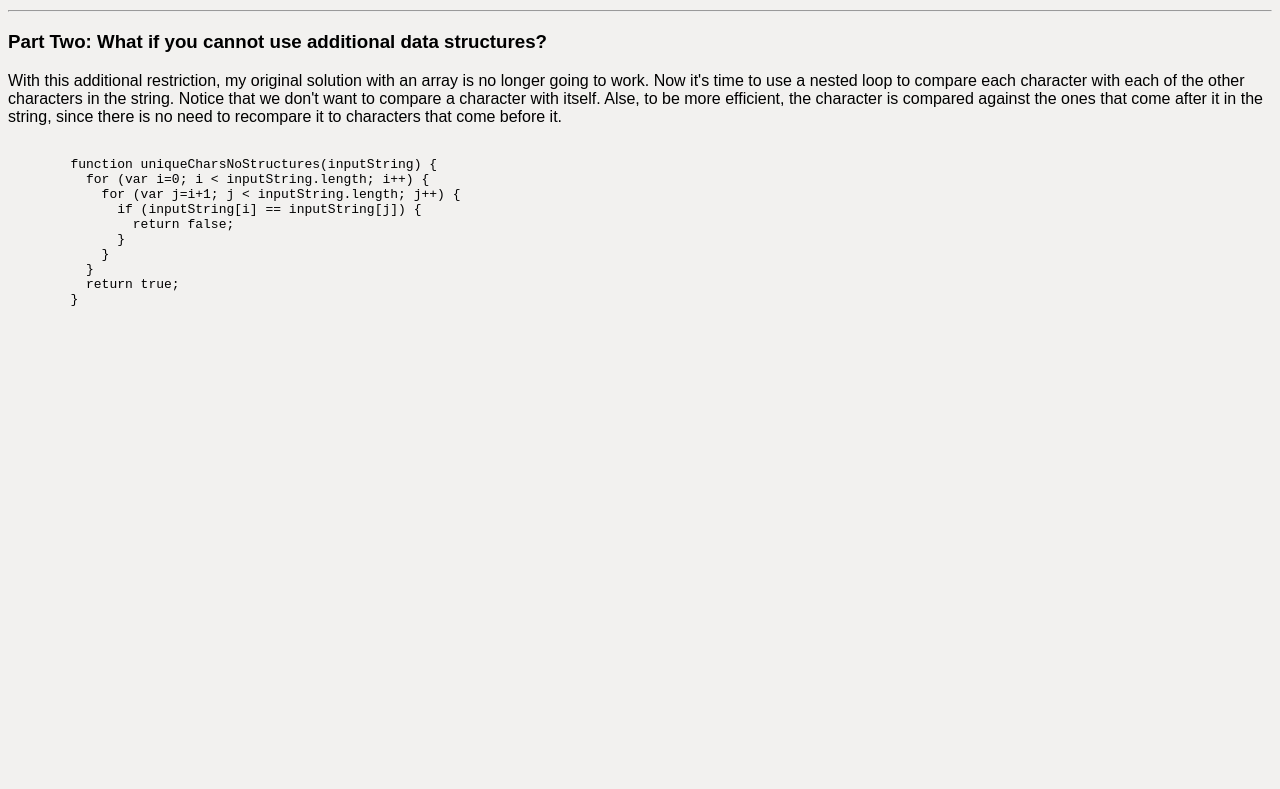
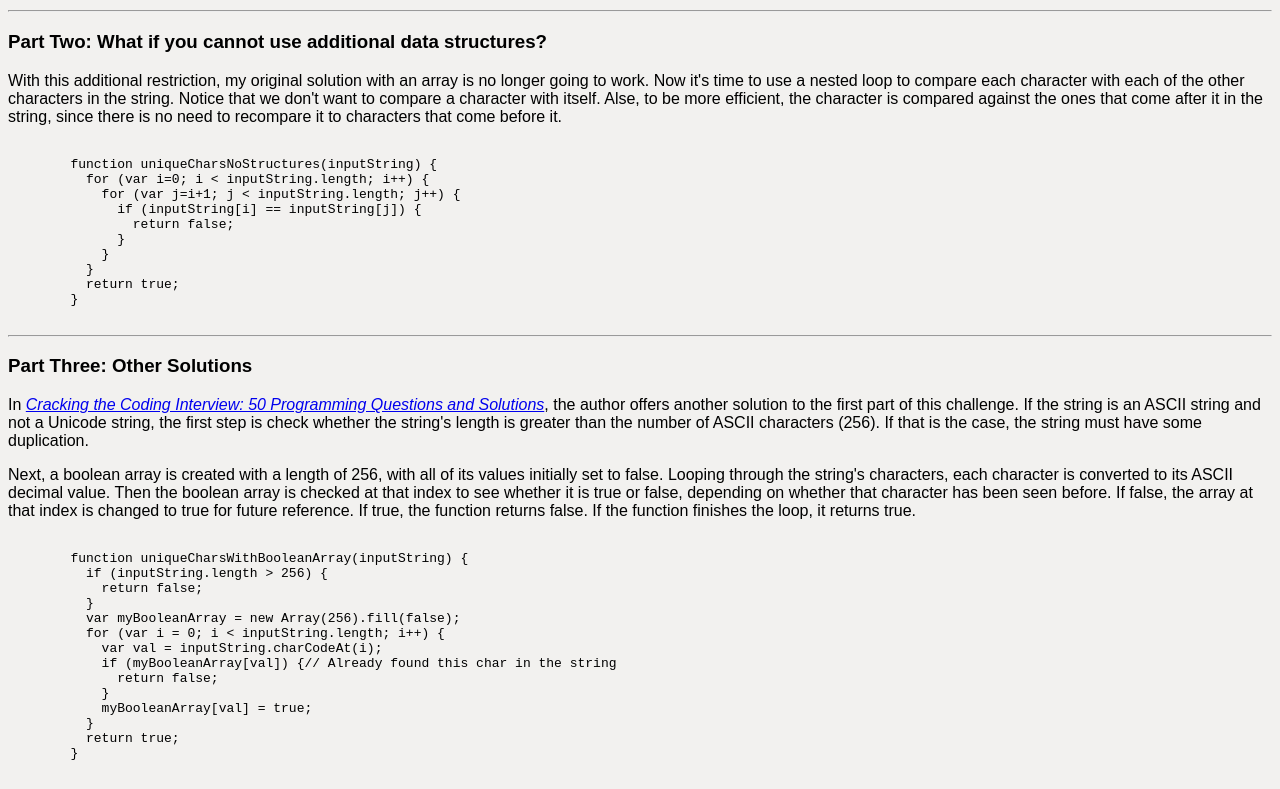
Before and after one commit to ethyl2/coding_challenges, a plain HTML site: page index.html in a window 1280 px wide. Shown: the part 662-1451 px from the top of the page. Before the commit the page ends 997 px from the top, so only its background shows below. Drawn offline with Linux system fonts and the light colour scheme.

Commit message:
feat: Add boolean array solution

```diff
--- a/app.js
+++ b/app.js
@@ -38,3 +38,18 @@ function uniqueCharsNoStructures(inputString) {
   }
   return true;
 }
+
+function uniqueCharsWithBooleanArray(inputString) {
+  if (inputString.length > 256) {
+    return false;
+  }
+  var myBooleanArray = new Array(256).fill(false);
+  for (var i = 0; i < inputString.length; i++) {
+    var val = inputString.charCodeAt(i);
+    if (myBooleanArray[val]) {// Already found this char in the string
+      return false;
+    }
+    myBooleanArray[val] = true;
+  }
+  return true;
+}
--- a/index.html
+++ b/index.html
@@ -72,6 +72,42 @@
           return true;
         }
       </pre></code>
+
+      <hr>
+      <h3>Part Three: Other Solutions</h3>
+
+      <p>In <a href="https://www.amazon.com/Cracking-Coding-Interview-Programming-Questions/dp/0984782850" target="_blank">
+        <em>Cracking the Coding Interview: 50 Programming Questions and Solutions</em></a>,
+        the author offers another solution to the first part of this challenge.
+        If the string is an ASCII string and not a Unicode string, the first step
+        is check whether the string's length is greater than the number of ASCII
+        characters (256). If that is the case, the string must have some duplication.</p>
+
+      <p>Next, a boolean array is created with a length of 256, with all of its values
+        initially set to false. Looping through the string's characters, each character
+        is converted to its ASCII decimal value. Then the boolean array is checked
+        at that index to see whether it is true or false, depending on whether
+        that character has been seen before. If false, the array at that index is
+        changed to true for future reference. If true, the function returns false.
+        If the function finishes the loop, it returns true.
+
+      <pre><code>
+        function uniqueCharsWithBooleanArray(inputString) {
+          if (inputString.length > 256) {
+            return false;
+          }
+          var myBooleanArray = new Array(256).fill(false);
+          for (var i = 0; i < inputString.length; i++) {
+            var val = inputString.charCodeAt(i);
+            if (myBooleanArray[val]) {// Already found this char in the string
+              return false;
+            }
+            myBooleanArray[val] = true;
+          }
+          return true;
+        }
+      </pre></code>
+
   <script src="app.js"></script>
 
   </body>
```
